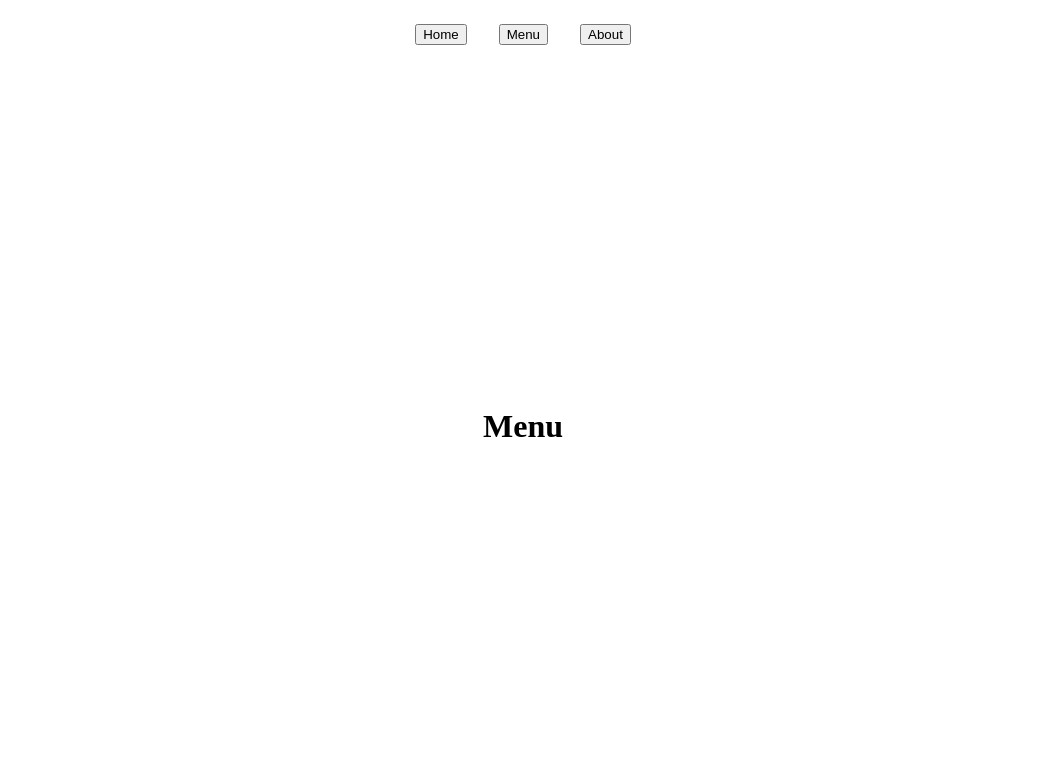
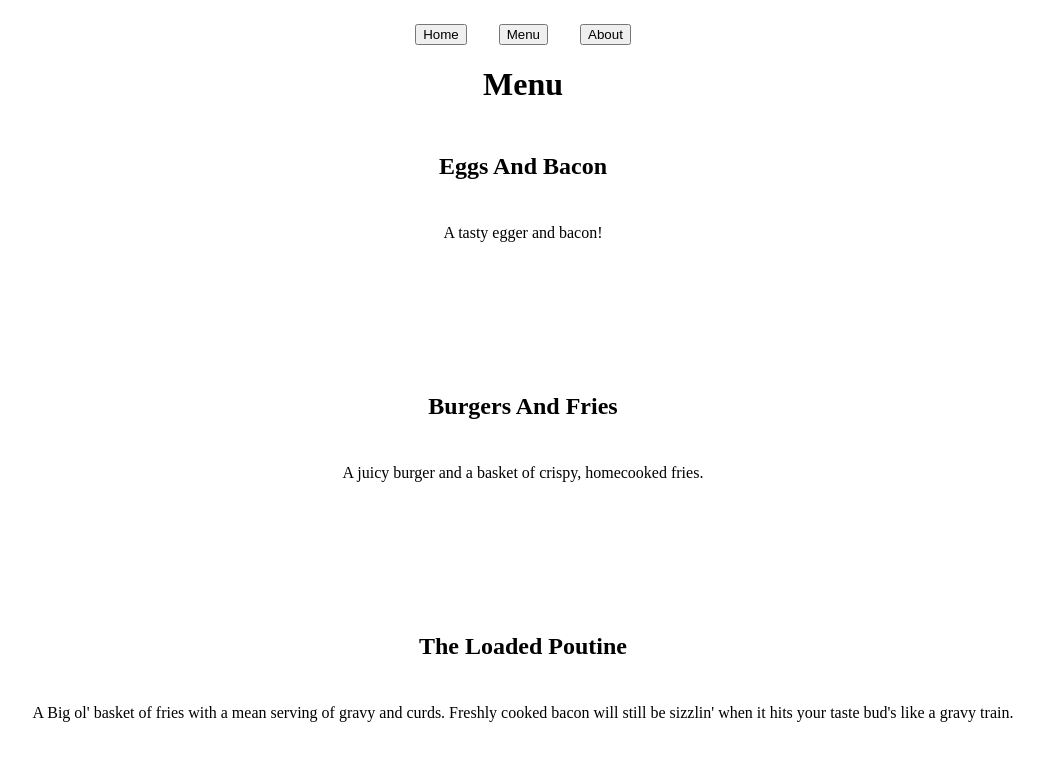
Before and after one commit to Pythonic2023/restaurant-page, a website built with webpack: page src/template.html in a window 1280 px wide. Both pictures are taken after a click on the button "Menu". Shown: the whole page, without its empty margins (125-1169 px from the left). Built offline with nearby package versions, Linux system fonts and the light colour scheme.

Commit message:
Add: Tabbed browsing logic, menu page content.

```diff
--- a/src/index.js
+++ b/src/index.js
@@ -1,20 +1,24 @@
 import { onPageLoad } from "./pageLoaded.js";
 import { loadMenu } from "./menu.js";
+import * as styles from "./styles/index.css";
 
 let header = document.querySelector("header");
 // Listen for events on buttons, call function from module based on button that was clicked.
 header.addEventListener('click', (event) => {
     let content = document.getElementById('content');
-
     switch(event.target.textContent){
         case "Home":
             console.log("Home clicked");
             break;
         case "Menu":
-            while(content.hasChildNodes()){
-                content.childNodes.forEach(child => child.remove());
+            let contentExists = (content != null) ? true : false;
+            let menuNull = (document.querySelector("." + styles["menu-division"]) === null) ? true : false;
+            if(contentExists){
+                content.remove();
             }
-            loadMenu();
+            if(menuNull){
+                loadMenu();
+            }
             break;
         case "About":
             console.log("About clicked");
--- a/src/menu.js
+++ b/src/menu.js
@@ -1,8 +1,28 @@
 import * as styles from "./styles/index.css";
 
 export const loadMenu = function(){
-    const container = document.getElementById("content");
+    const body = document.querySelector("body");
+    const menuContainer = document.createElement("div");
     const menuTitle = document.createElement("h1");
+    menuContainer.className = styles["menu-division"];
     menuTitle.textContent = "Menu";
-    container.appendChild(menuTitle);
+    body.appendChild(menuContainer);
+    menuContainer.appendChild(menuTitle);
+
+    let fooditems = [
+        {menuItem: "Eggs And Bacon", description: "A tasty egger and bacon!"},
+        {menuItem: "Burgers And Fries", description: " A juicy burger and a basket of crispy, homecooked fries."},
+        {menuItem: "The Loaded Poutine", description: "A Big ol' basket of fries with a mean serving of gravy and curds. Freshly cooked bacon will still be sizzlin' when it hits your taste bud's like a gravy train."},
+    ];
+    fooditems.forEach(item => {
+        let foodMenuDiv = document.createElement('div');
+        foodMenuDiv.classList = styles["menu-division"];
+        let menuItem = document.createElement('h2');
+        let menuItemDescription = document.createElement("p");
+        menuItem.textContent = item.menuItem;
+        menuItemDescription.textContent = item.description;
+        menuContainer.appendChild(foodMenuDiv);
+        foodMenuDiv.appendChild(menuItem);
+        foodMenuDiv.appendChild(menuItemDescription);
+    })
 }
--- a/src/styles/index.css
+++ b/src/styles/index.css
@@ -13,7 +13,7 @@ header {
     margin-top: 1rem;
 }
 
-.content-division {
+.content-division, .menu-division {
     height: 100vh;
     display: flex;
     flex-direction: column;
@@ -22,6 +22,10 @@ header {
     gap: 0.5rem;
 }
 
+.menu-division {
+    justify-content: flex-start;
+}
+
 .burger-picture {
     display: block;
     width: 300px;
```
